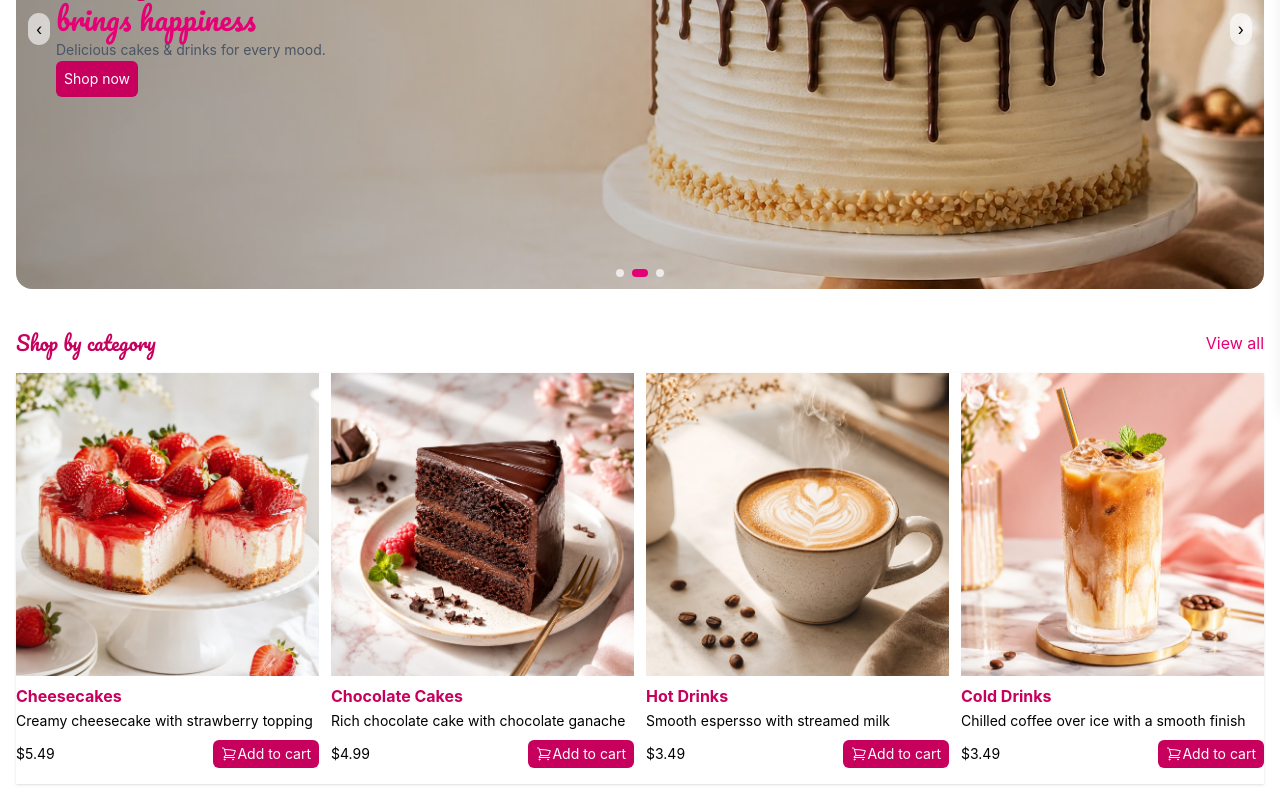
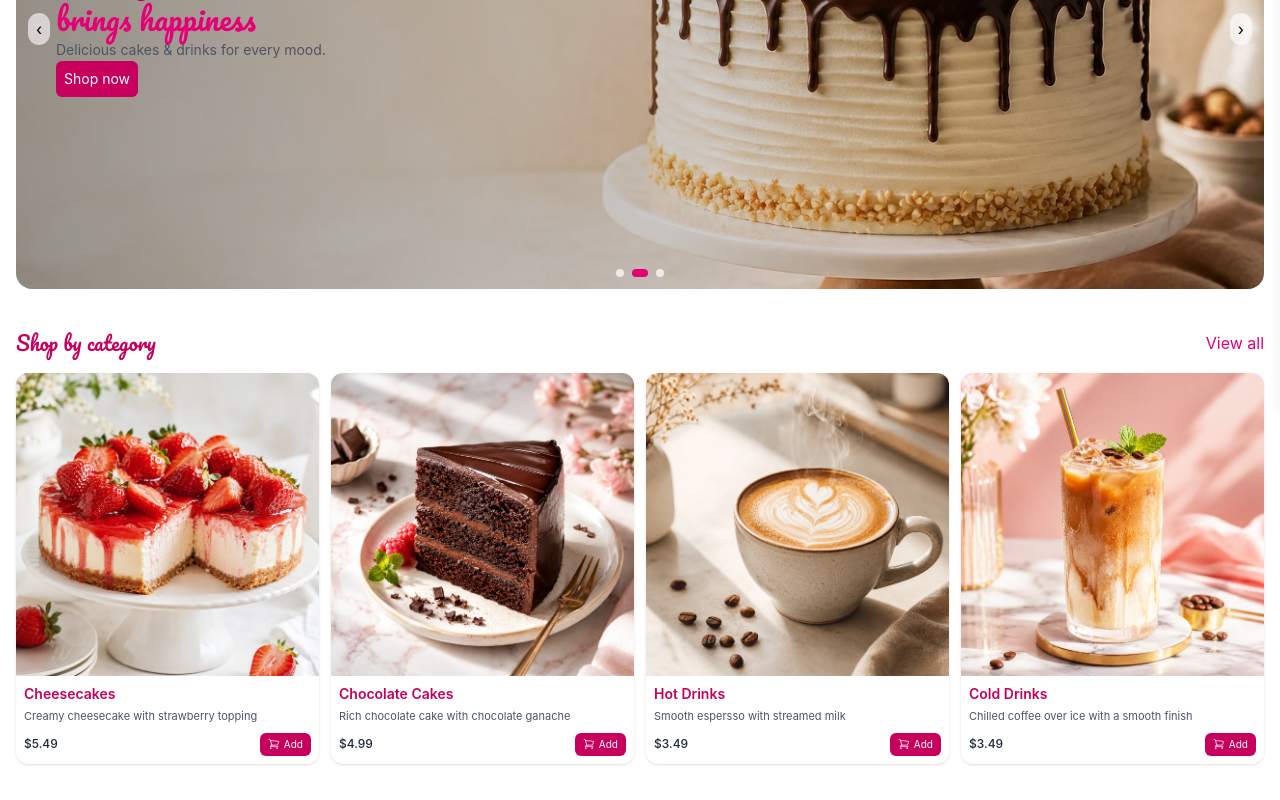
Before and after one commit to zahra-alvandi/cakeco, a React (Vite) app: page / in a window 1280 px wide. Shown: the part 394-1194 px from the top of the page. Built offline with nearby package versions, Linux system fonts and the light colour scheme.

Commit message:
category changed

```diff
--- a/src/Pages/Home.jsx
+++ b/src/Pages/Home.jsx
@@ -166,50 +166,47 @@ export default function Home() {
           </a>
         </div>
 
-        {/* Categories */}
-        <div className="grid grid-cols-4 gap-3 overflow-x-auto pb-4 shadow-sm">
+        {/* category */}
+        <div className="grid grid-cols-2 sm:grid-cols-3 lg:grid-cols-4 gap-3">
           {categories.map((category) => (
             <Link
               key={category.id}
               to={`/category/${category.slug}`}
-              className="block"
+              className="bg-white rounded-xl shadow-sm hover:shadow-md transition overflow-hidden flex flex-col"
             >
-              <img src={category.img} alt={category.title} />
+              {/* IMAGE */}
+              <div className="aspect-[4/4] w-full overflow-hidden">
+                <img
+                  src={category.img}
+                  alt={category.title}
+                  className="w-full h-full object-cover object-center hover:scale-105 transition duration-300"
+                />
+              </div>
 
-              <div className="my-2">
-                <p className="text-pink-700 font-bold">{category.title}</p>
-                <span className="text-sm">{category.text}</span>
-              </div>
-              <div className="flex items-center justify-between text-sm">
-                <span>{category.price}</span>
-                <button className="flex items-center justify-between text-sm bg-pink-700 text-white px-2 py-1 rounded-md">
-                  <ShoppingCartIcon className="w-4 h-4"></ShoppingCartIcon>
-                  Add to cart
-                </button>
+              {/* CONTENT */}
+              <div className="p-2 flex flex-col gap-1">
+                <p className="text-pink-700 font-semibold text-sm">
+                  {category.title}
+                </p>
+
+                <span className="text-[11px] text-gray-600 line-clamp-2">
+                  {category.text}
+                </span>
+
+                <div className="flex items-center justify-between mt-1">
+                  <span className="text-xs font-medium text-gray-800">
+                    {category.price}
+                  </span>
+
+                  <button className="flex items-center gap-1 text-[10px] bg-pink-700 text-white px-2 py-1 rounded-md">
+                    <ShoppingCartIcon className="w-3 h-3" />
+                    Add
+                  </button>
+                </div>
               </div>
             </Link>
           ))}
         </div>
-
-        {/* Products */}
-        {/* <div className="grid grid-cols-2 md:grid-cols-4 gap-4 mt-4">
-          {filteredProducts.map((product) => (
-            <div
-              key={product.id}
-              className="bg-white rounded-xl shadow-sm overflow-hidden hover:shadow-md transition"
-            >
-              <img
-                src={product.img}
-                alt={product.title}
-                className="w-full h-40 object-cover"
-              />
-
-              <div className="p-3">
-                <p className="font-medium">{product.title}</p>
-              </div>
-            </div>
-          ))}
-        </div> */}
       </div>
     </div>
   );
```
